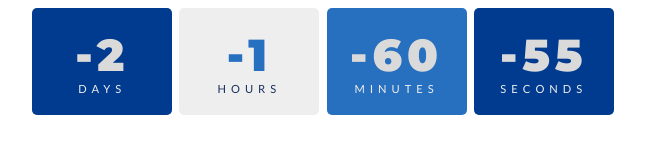
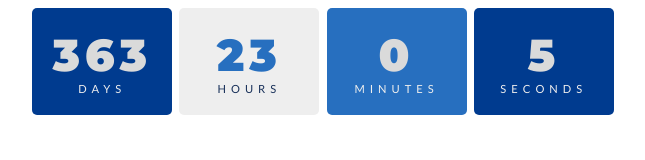
Before and after one commit to ah-ryeong/countdown2024, a plain HTML site: page index.html in a window 1280 px wide. Shown: the whole page, without its empty margins (317-962 px from the left). Drawn offline with Linux system fonts and the light colour scheme.

Commit message:
2026 수정

```diff
--- a/index.html
+++ b/index.html
@@ -110,7 +110,7 @@ body{
 </body>
 <script>
     const year = new Date().getFullYear();
-const myDate = new Date('2025-01-01 00:00:00');
+const myDate = new Date('2026-01-01 00:00:00');
 console.log(myDate);
 
 // countdown
```
